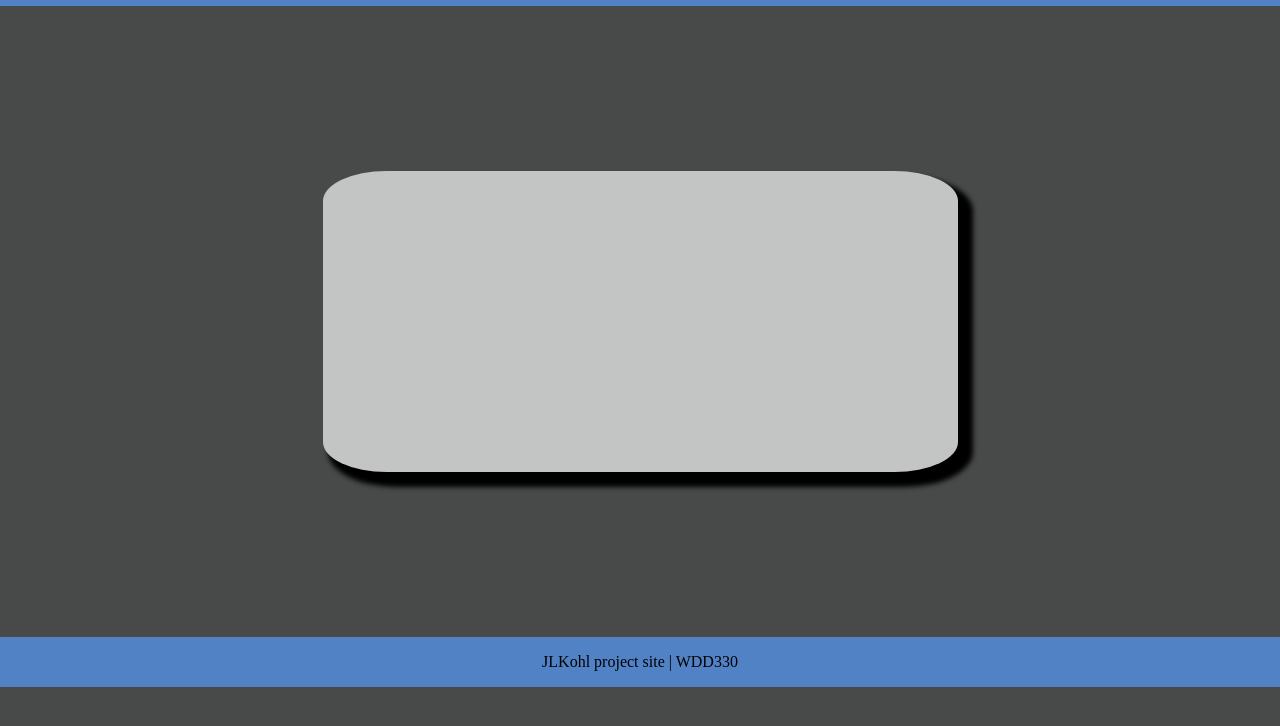
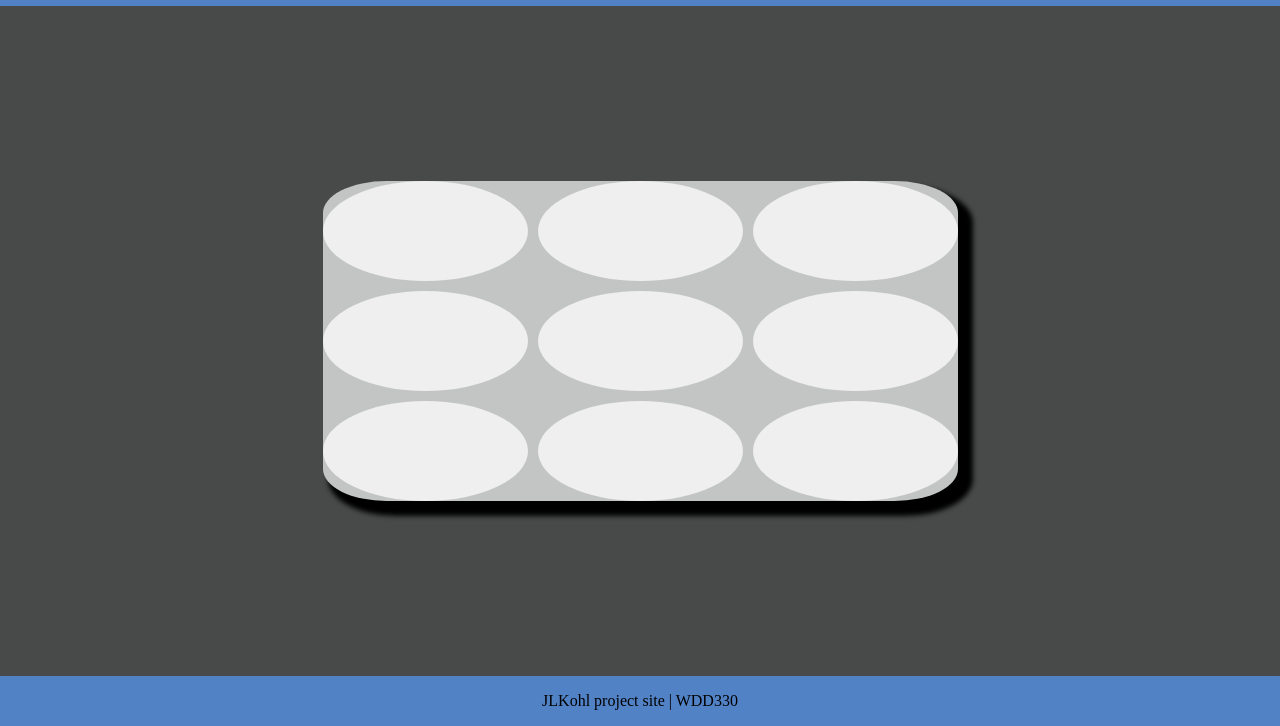
Before and after one commit to JLKohl/Personal-Project, a plain HTML site: page game.html in a window 1280 px wide. Shown: the part 113-839 px from the top of the page. Before the commit the page ends 800 px from the top, so only its background shows below. Drawn offline with Linux system fonts and the light colour scheme.

Commit message:
changes to game page

```diff
--- a/game.html
+++ b/game.html
@@ -12,7 +12,18 @@
         <h1>Battle GYM</h1>
     </header>
     <div class="wrapper">
-        <section class="sectionOne">
+        <section class="gameSection">
+            <div class="buttons">
+                <button class="button"></button>
+                <button class="button"></button>
+                <button class="button"></button>
+                <button class="button"></button>
+                <button class="button"></button>
+                <button class="button"></button>
+                <button class="button"></button>
+                <button class="button"></button>
+                <button class="button"></button>
+            </div>
 
         </section>
     </div>
--- a/styles/main_styles.css
+++ b/styles/main_styles.css
@@ -82,3 +82,29 @@ footer {
     margin-top: auto;
     text-align: center;
 }
+
+/* game page */
+
+.buttons {
+    display: grid;
+    grid-template-columns: repeat(3, 1fr);
+    grid-template-rows: repeat(3, 1fr);
+    grid-gap: 10px;
+    height: 100%;
+    width: 100%;
+}
+
+.gameSection {
+    background-color: var(--light-grey);
+    grid-row: 2 / 4;
+    grid-column: 2 / 4;
+    border-radius: 10%;
+    text-align: center;
+    box-shadow: 10px 10px 5px 5px;
+}
+
+.button {
+    border-radius: 50%;
+    border: none;
+    padding: 50px;
+ }
```
